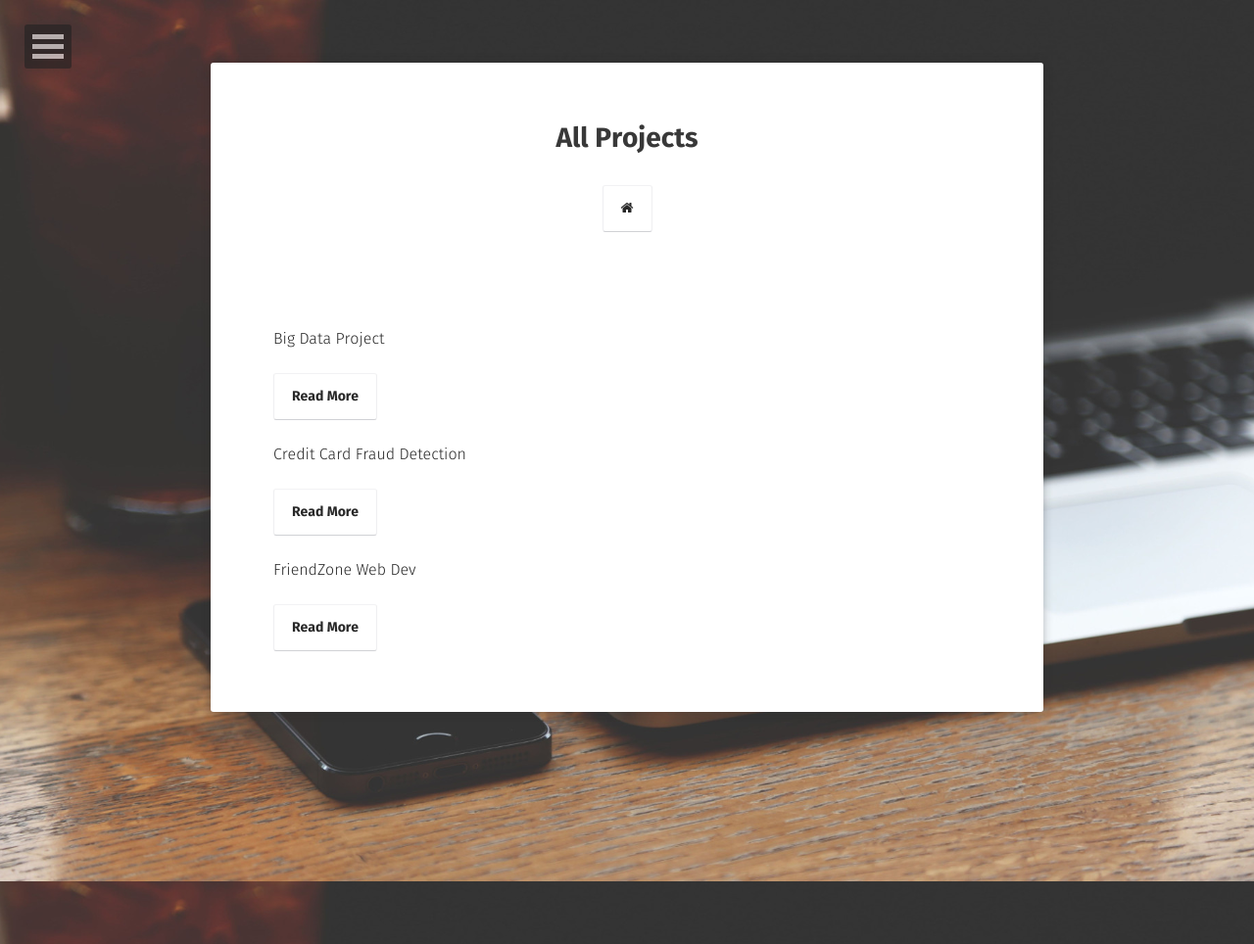
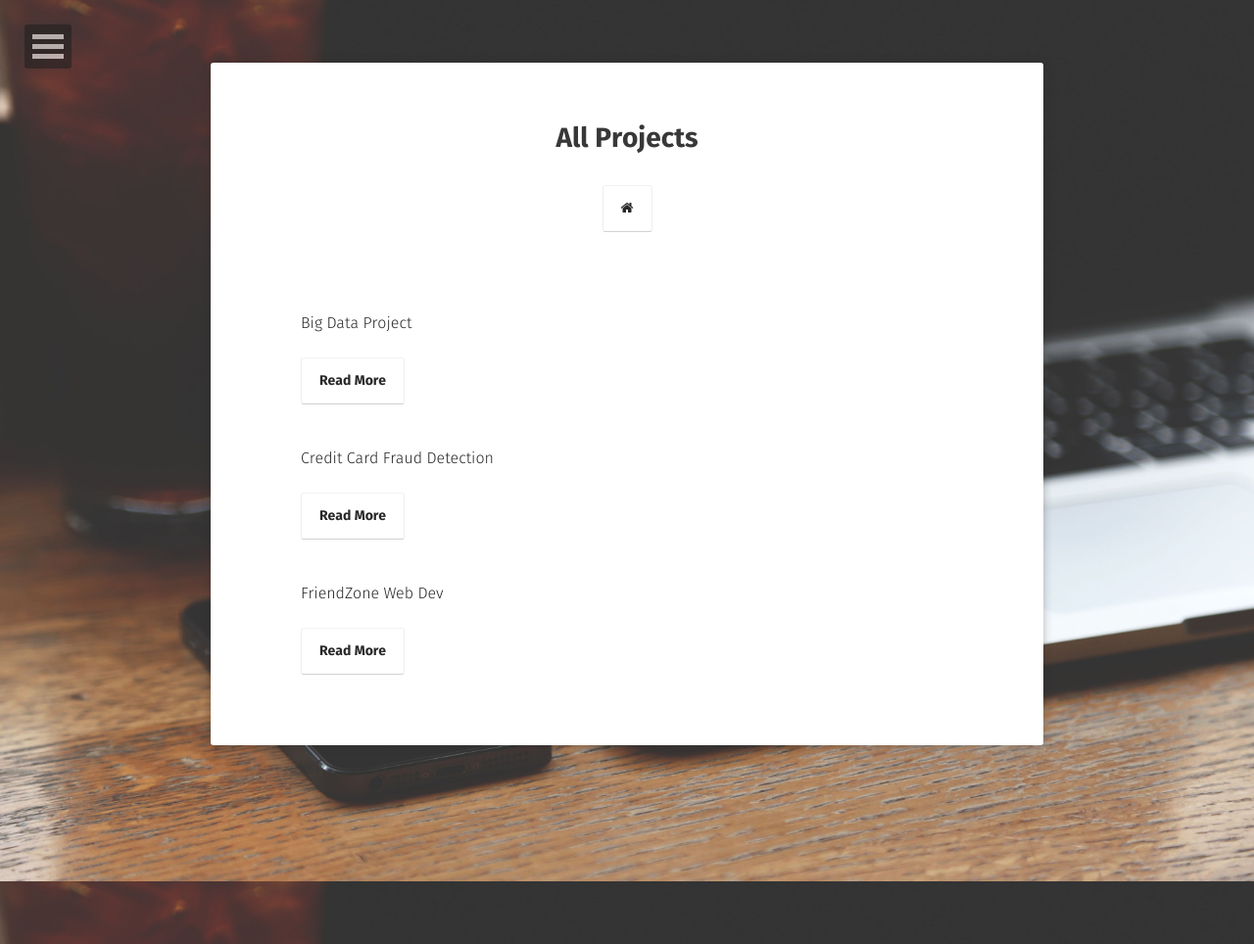
Before and after one commit to niall-anthony-mcnulty/niall-anthony-mcnulty.github.io, a Jekyll site: the page built from projects/index.md, in a window 1280 px wide. Shown: the whole page at 98% size. Built offline with Jekyll 4.4.1, drawn with Linux system fonts in a browser that asks for light colours; some web fonts are replaced.

Commit message:
Update project.html

```diff
--- a/_layouts/project.html
+++ b/_layouts/project.html
@@ -25,15 +25,15 @@ layout: compress
                     {% for post in site.posts %}
                         {% if post.project %}
                     <ul>
-                        <li style="display:inline" class="wow fadeInLeft" data-wow-duration="1.5s">
+                        <li class="wow fadeInLeft" data-wow-duration="1.5s">
                             <p>Big Data Project</p>
                             <a href="{{ site.url }}{{ post.url }}" class="btn zoombtn">Read More</a>
                         </li>
-                        <li style="display:inline" class="wow fadeInLeft" data-wow-duration="1.5s" >
+                        <li class="wow fadeInLeft" data-wow-duration="1.5s" >
                             <p>Credit Card Fraud Detection</p>
                             <a href="{{ site.url }}{{ post.url }}" class="btn zoombtn">Read More</a>
                         </li>
-                        <li style="display:inline" class="wow fadeInLeft" data-wow-duration="1.5s">
+                        <li class="wow fadeInLeft" data-wow-duration="1.5s">
                             <p>FriendZone Web Dev</p>
                             <a href="{{ site.url }}{{ post.url }}" class="btn zoombtn">Read More</a>
                         </li>
```
